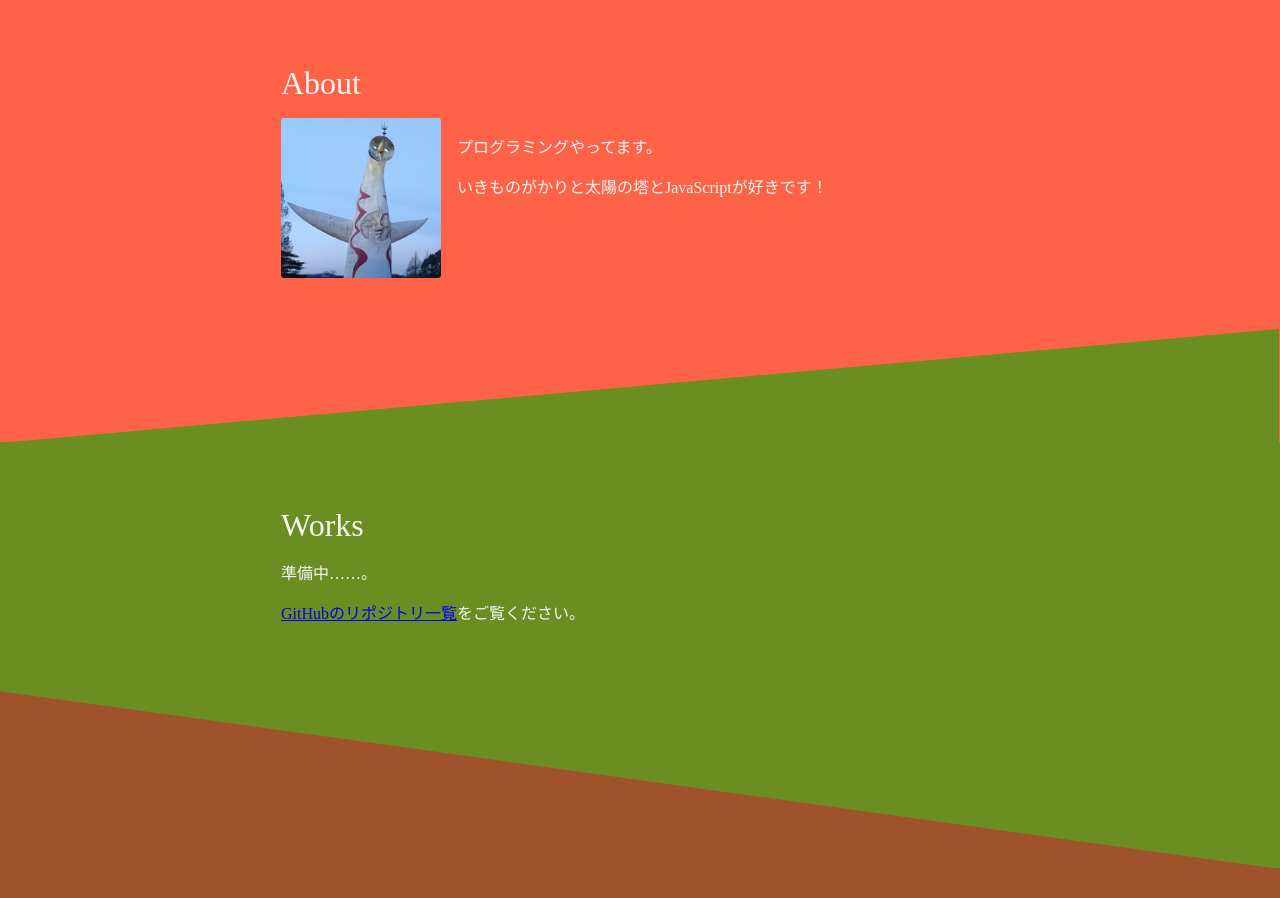
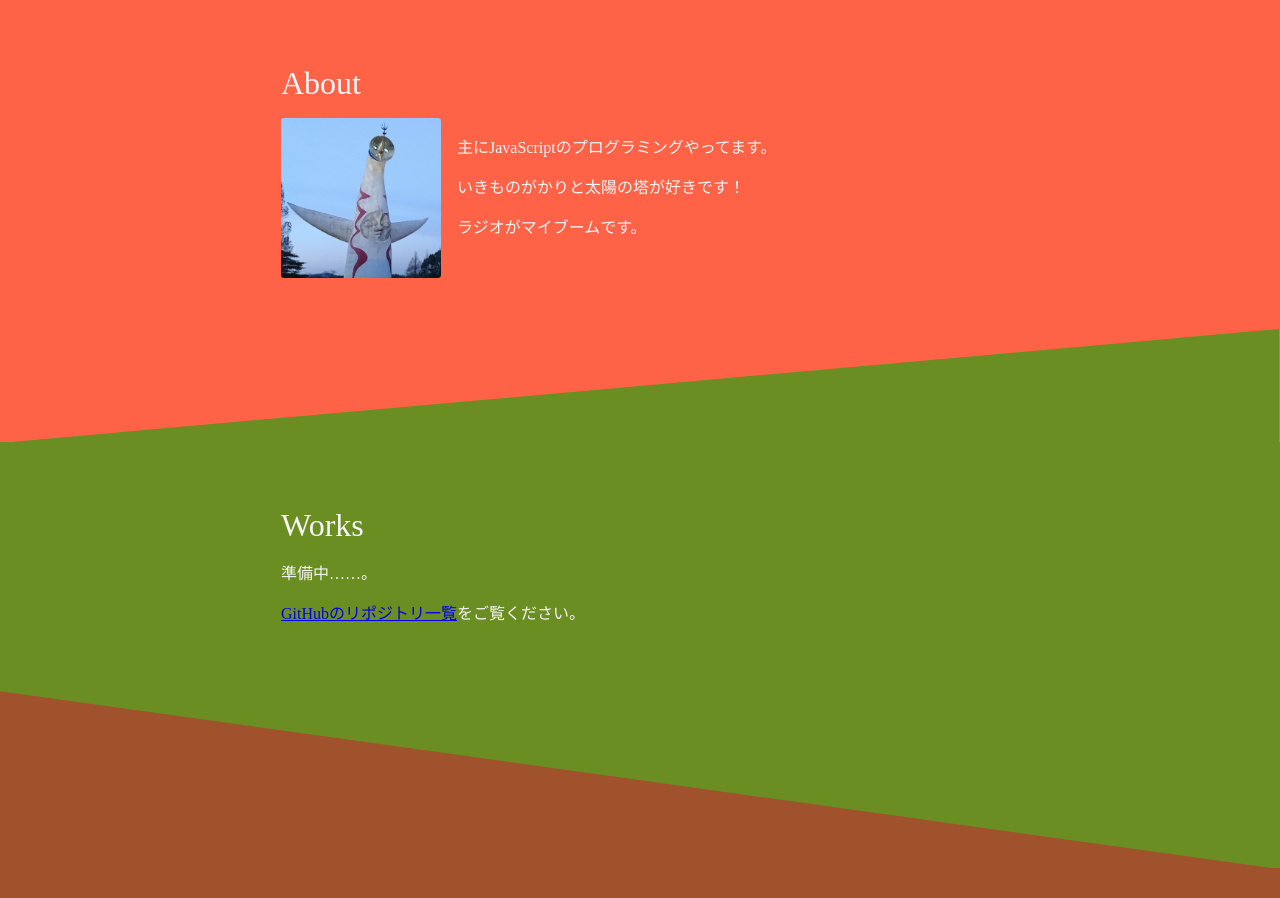
Before and after one commit to AkihiroTokai/ygkn.github.io, a website built with webpack: page index.html in a window 1280 px wide. Shown: the part 800-1698 px from the top of the page. Built offline with nearby package versions, Linux system fonts and the light colour scheme; what sweet-scroll would draw is missing.

Commit message:
Fix About

```diff
--- a/index.html
+++ b/index.html
@@ -75,8 +75,9 @@
         <div class="about">
           <img src="./img/profile.jpg" class="about__image" />
           <div class="about__info">
-            <p>プログラミングやってます。</p>
-            <p>いきものがかりと太陽の塔とJavaScriptが好きです！</p>
+            <p>主にJavaScriptのプログラミングやってます。</p>
+            <p>いきものがかりと太陽の塔が好きです！</p>
+            <p>ラジオがマイブームです。</p>
             </p>
           </div>
         </div>
```
